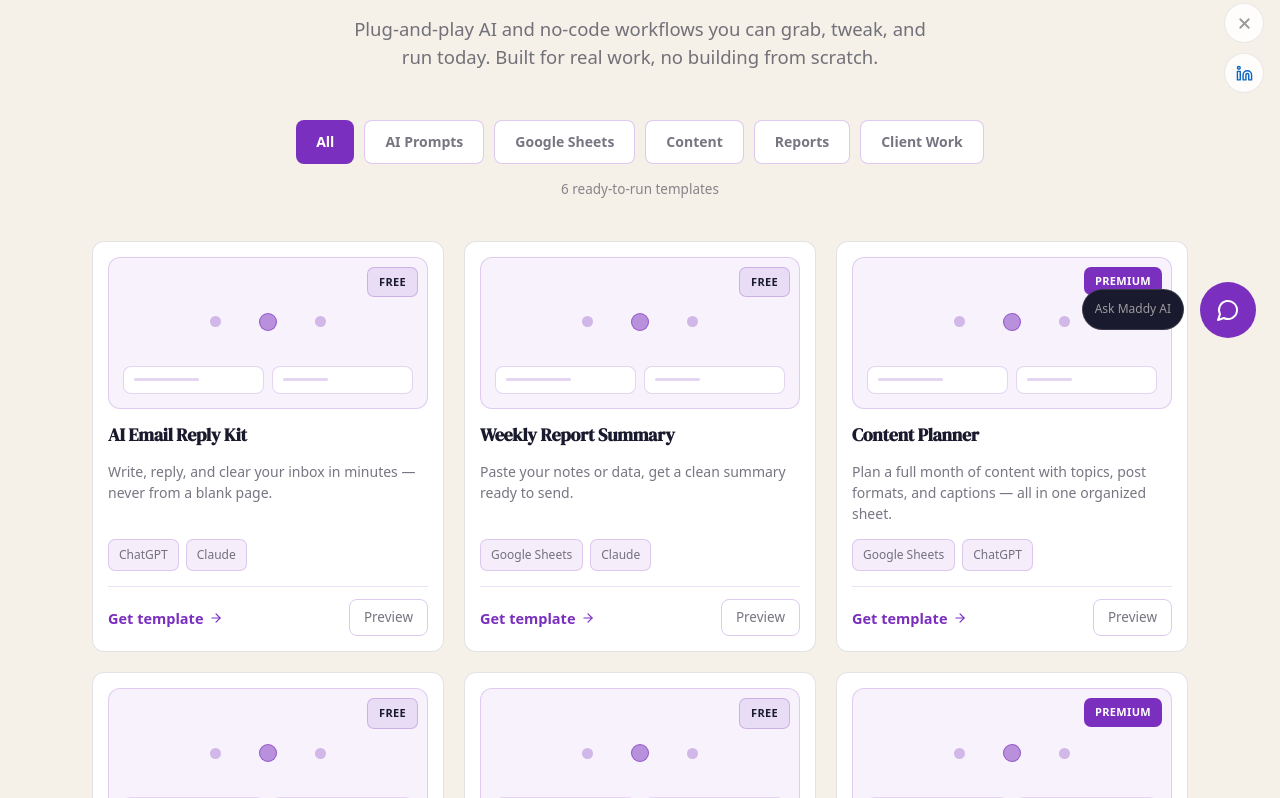
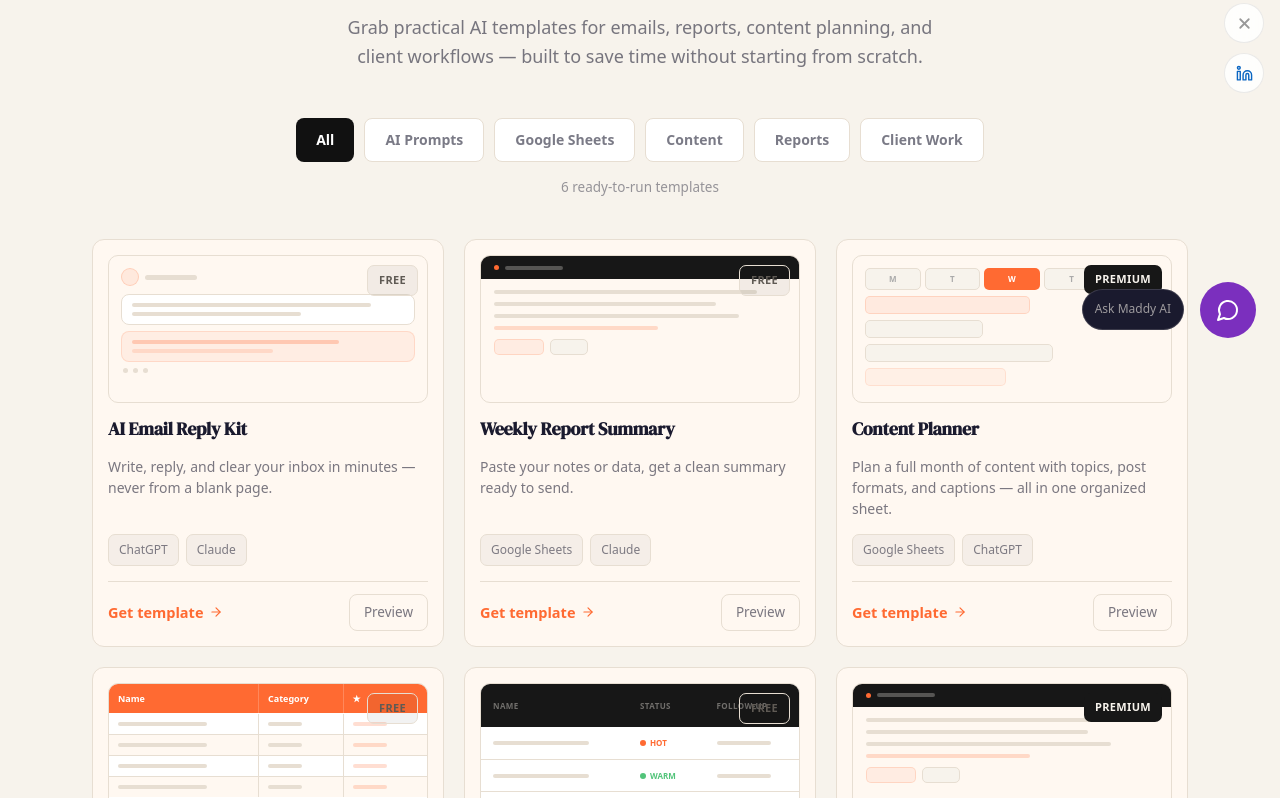
Before and after one commit to maddyzohadi/maddy-techie-website, a Next.js app: page /contact/templates in a window 1280 px wide. Shown: the part 442-1240 px from the top of the page. Built offline with nearby package versions, Linux system fonts and the light colour scheme.

Commit message:
Improve templates page design

```diff
--- a/app/globals.css
+++ b/app/globals.css
@@ -268,7 +268,7 @@ h3 { font-size: var(--text-h3); }
 }
 
 .template-card:hover {
-  border-color: rgba(26, 26, 46, 0.25);
+  border-color: rgba(255, 106, 50, 0.38);
 }
 
 /* --- Liquid Glass ----------------------------------------- */
--- a/components/ResourcesSection.tsx
+++ b/components/ResourcesSection.tsx
@@ -143,59 +143,159 @@ const FA_CATEGORY_LABELS: Record<string, string> = {
 }
 
 // ── Thumbnail ──────────────────────────────────────────────────────────────
-function Thumbnail() {
-  return (
-    <div
-      style={{
-        height: '152px',
-        borderRadius: '12px',
+function Thumbnail({ cat }: { cat: string }) {
+  const base: React.CSSProperties = {
+    height: '148px',
+    borderRadius: '10px',
     overflow: 'hidden',
     position: 'relative',
-        background: 'rgba(123,47,190,0.06)',
-        border: '0.5px solid rgba(123,47,190,0.20)',
+    background: '#FFF8F1',
+    border: '0.5px solid #E7DED2',
     flexShrink: 0,
-      }}
-    >
-      <div
-        aria-hidden
-        style={{
-          position: 'absolute',
-          top: '55px',
-          left: 0, right: 0,
-          display: 'flex',
-          alignItems: 'center',
-          justifyContent: 'center',
-          gap: '38px',
-        }}
-      >
-        <div style={{ width: '11px', height: '11px', borderRadius: '50%', background: 'rgba(123,47,190,0.30)' }} />
-        <div style={{ width: '18px', height: '18px', borderRadius: '50%', background: 'rgba(123,47,190,0.50)', border: '0.5px solid rgba(123,47,190,0.60)' }} />
-        <div style={{ width: '11px', height: '11px', borderRadius: '50%', background: 'rgba(123,47,190,0.30)' }} />
+  }
+
+  if (cat === 'AI Prompts') {
+    return (
+      <div style={base} aria-hidden>
+        <div style={{ padding: '12px', display: 'flex', flexDirection: 'column', gap: '6px', height: '100%' }}>
+          <div style={{ display: 'flex', alignItems: 'center', gap: '6px', marginBottom: '2px' }}>
+            <div style={{ width: 18, height: 18, borderRadius: '50%', background: 'rgba(255,106,50,0.10)', border: '0.5px solid rgba(255,106,50,0.22)', flexShrink: 0 }} />
+            <div style={{ height: 5, width: 52, borderRadius: 3, background: '#E7DED2' }} />
           </div>
-      <div
-        aria-hidden
-        style={{
-          position: 'absolute',
-          bottom: '14px', left: '14px', right: '14px',
-          display: 'flex', gap: '8px',
-        }}
-      >
-        {[{ w: '55%' }, { w: '38%' }].map((c, i) => (
+          <div style={{ background: '#FFFFFF', border: '0.5px solid #E7DED2', borderRadius: 8, padding: '8px 10px' }}>
+            <div style={{ height: 4, borderRadius: 3, background: '#E7DED2', width: '88%', marginBottom: 5 }} />
+            <div style={{ height: 4, borderRadius: 3, background: '#E7DED2', width: '62%' }} />
+          </div>
+          <div style={{ background: 'rgba(255,106,50,0.07)', border: '0.5px solid rgba(255,106,50,0.16)', borderRadius: 8, padding: '8px 10px' }}>
+            <div style={{ height: 4, borderRadius: 3, background: 'rgba(255,106,50,0.28)', width: '76%', marginBottom: 5 }} />
+            <div style={{ height: 4, borderRadius: 3, background: 'rgba(255,106,50,0.16)', width: '52%' }} />
+          </div>
+          <div style={{ display: 'flex', gap: 5, paddingLeft: 2 }}>
+            {[0, 1, 2].map((i) => (
+              <div key={i} style={{ width: 5, height: 5, borderRadius: '50%', background: '#E7DED2' }} />
+            ))}
+          </div>
+        </div>
+      </div>
+    )
+  }
+
+  if (cat === 'Reports') {
+    return (
+      <div style={base} aria-hidden>
+        <div style={{ display: 'flex', flexDirection: 'column', height: '100%' }}>
+          <div style={{ background: '#171717', padding: '9px 13px', display: 'flex', alignItems: 'center', gap: 6 }}>
+            <div style={{ width: 5, height: 5, borderRadius: '50%', background: '#FF6A32', flexShrink: 0 }} />
+            <div style={{ height: 4, width: 58, borderRadius: 3, background: 'rgba(247,243,236,0.28)' }} />
+          </div>
+          <div style={{ padding: '11px 13px', display: 'flex', flexDirection: 'column', gap: 8, flex: 1 }}>
+            {[90, 76, 84, 56].map((w, i) => (
+              <div key={i} style={{ height: 4, borderRadius: 3, background: i === 3 ? 'rgba(255,106,50,0.22)' : '#E7DED2', width: `${w}%` }} />
+            ))}
+            <div style={{ display: 'flex', gap: 6, marginTop: 1 }}>
+              <div style={{ background: 'rgba(255,106,50,0.08)', border: '0.5px solid rgba(255,106,50,0.18)', borderRadius: 5, width: 50, height: 16 }} />
+              <div style={{ background: '#F7F3EC', border: '0.5px solid #E7DED2', borderRadius: 5, width: 38, height: 16 }} />
+            </div>
+          </div>
+        </div>
+      </div>
+    )
+  }
+
+  if (cat === 'Content') {
+    return (
+      <div style={base} aria-hidden>
+        <div style={{ padding: '12px', display: 'flex', flexDirection: 'column', gap: 6, height: '100%' }}>
+          <div style={{ display: 'flex', gap: 4 }}>
+            {(['M', 'T', 'W', 'T', 'F'] as const).map((d, i) => (
               <div
                 key={i}
                 style={{
-              flex: 1, height: '28px',
-              borderRadius: '8px',
-              background: '#FFFFFF',
-              border: '0.5px solid rgba(123,47,190,0.20)',
-              padding: '0 10px',
+                  flex: 1, height: 22, borderRadius: 5,
+                  background: i === 2 ? '#FF6A32' : '#F7F3EC',
+                  border: `0.5px solid ${i === 2 ? 'rgba(255,106,50,0.42)' : '#E7DED2'}`,
+                  display: 'flex', alignItems: 'center', justifyContent: 'center',
+                }}
+              >
+                <span style={{ fontSize: '8px', fontFamily: 'system-ui', fontWeight: 700, color: i === 2 ? '#fff' : '#aaa' }}>{d}</span>
+              </div>
+            ))}
+          </div>
+          {[
+            ['rgba(255,106,50,0.09)', 'rgba(255,106,50,0.18)', '56%'],
+            ['#F7F3EC', '#E7DED2', '40%'],
+            ['#F7F3EC', '#E7DED2', '64%'],
+            ['rgba(255,106,50,0.05)', 'rgba(255,106,50,0.13)', '48%'],
+          ].map(([bg, border, w], i) => (
+            <div key={i} style={{ height: 18, borderRadius: 5, background: bg, border: `0.5px solid ${border}`, width: w }} />
+          ))}
+        </div>
+      </div>
+    )
+  }
+
+  if (cat === 'Google Sheets') {
+    return (
+      <div style={{ ...base, background: '#FFFFFF' }} aria-hidden>
+        <div style={{ display: 'flex', borderBottom: '0.5px solid rgba(255,255,255,0.22)' }}>
+          {(['Name', 'Category', '★'] as const).map((h, i) => (
+            <div
+              key={i}
+              style={{
+                flex: i === 0 ? 2 : 1,
+                padding: '7px 9px',
+                background: '#FF6A32',
+                borderRight: i < 2 ? '0.5px solid rgba(255,255,255,0.20)' : 'none',
                 display: 'flex', alignItems: 'center',
               }}
             >
-            <div style={{ width: c.w, height: '3px', borderRadius: '2px', background: 'rgba(123,47,190,0.20)' }} />
+              <span style={{ fontSize: '9px', fontFamily: 'system-ui', fontWeight: 700, color: '#fff' }}>{h}</span>
             </div>
           ))}
         </div>
+        {[0, 1, 2, 3].map((ri) => (
+          <div key={ri} style={{ display: 'flex', borderBottom: ri < 3 ? '0.5px solid #E7DED2' : 'none', background: ri % 2 === 0 ? '#FFFFFF' : '#FFF8F1' }}>
+            {[2, 1, 1].map((flex, ci) => (
+              <div key={ci} style={{ flex, padding: '8px 9px', borderRight: ci < 2 ? '0.5px solid #E7DED2' : 'none', display: 'flex', alignItems: 'center' }}>
+                <div style={{ height: 4, borderRadius: 2, background: ci === 2 ? 'rgba(255,106,50,0.22)' : '#E7DED2', width: ci === 0 ? '68%' : '52%' }} />
+              </div>
+            ))}
+          </div>
+        ))}
+      </div>
+    )
+  }
+
+  // Client Work (default)
+  const statuses = [
+    { color: '#FF6A32', label: 'HOT' },
+    { color: '#52C47A', label: 'WARM' },
+    { color: '#B8B0A7', label: 'cold' },
+  ]
+  return (
+    <div style={{ ...base, background: '#FFFFFF' }} aria-hidden>
+      <div style={{ background: '#171717', padding: '8px 12px', display: 'flex', gap: 6 }}>
+        {(['Name', 'Status', 'Follow-up'] as const).map((h, i) => (
+          <div key={i} style={{ flex: i === 0 ? 2 : 1 }}>
+            <span style={{ fontSize: '8px', fontFamily: 'system-ui', fontWeight: 700, color: 'rgba(247,243,236,0.40)', textTransform: 'uppercase', letterSpacing: '0.05em' }}>{h}</span>
+          </div>
+        ))}
+      </div>
+      {statuses.map((s, ri) => (
+        <div key={ri} style={{ display: 'flex', padding: '9px 12px', borderBottom: '0.5px solid #E7DED2', alignItems: 'center', gap: 6, background: '#FFFFFF' }}>
+          <div style={{ flex: 2 }}>
+            <div style={{ height: 4, borderRadius: 2, background: '#E7DED2', width: '68%' }} />
+          </div>
+          <div style={{ flex: 1, display: 'flex', alignItems: 'center', gap: 4 }}>
+            <div style={{ width: 6, height: 6, borderRadius: '50%', background: s.color, flexShrink: 0 }} />
+            <span style={{ fontSize: '8px', fontFamily: 'system-ui', fontWeight: 700, color: s.color, textTransform: 'uppercase' }}>{s.label}</span>
+          </div>
+          <div style={{ flex: 1 }}>
+            <div style={{ height: 4, borderRadius: 2, background: '#E7DED2', width: '78%' }} />
+          </div>
+        </div>
+      ))}
+      <div style={{ flex: 1, background: '#FFF8F1' }} />
     </div>
   )
 }
@@ -228,14 +328,14 @@ function PreviewModal({
       <div
         aria-hidden
         onClick={onClose}
-        style={{ position: 'absolute', inset: 0, background: 'rgba(26,26,46,0.75)', backdropFilter: 'blur(4px)' }}
+        style={{ position: 'absolute', inset: 0, background: 'rgba(17,17,17,0.72)', backdropFilter: 'blur(4px)' }}
       />
 
       <div
         style={{
           position: 'relative', zIndex: 1,
-          background: '#FFFFFF',
-          border: '0.5px solid rgba(123,47,190,0.30)',
+          background: '#FFF8F1',
+          border: '0.5px solid #E7DED2',
           borderRadius: '16px',
           padding: 'clamp(28px, 5vw, 44px)',
           maxWidth: '520px', width: '100%',
@@ -248,8 +348,8 @@ function PreviewModal({
             position: 'absolute', top: '16px', right: '16px',
             width: '36px', height: '36px', borderRadius: '50%',
             display: 'flex', alignItems: 'center', justifyContent: 'center',
-            background: 'rgba(123,47,190,0.08)',
-            border: '0.5px solid rgba(123,47,190,0.25)',
+            background: 'rgba(0,0,0,0.05)',
+            border: '0.5px solid #E7DED2',
             cursor: 'pointer', color: '#1A1A2E',
           }}
         >
@@ -266,8 +366,8 @@ function PreviewModal({
             fontSize: '11px',
             letterSpacing: '.05em',
             ...(tmpl.tier === 'Premium'
-              ? { background: '#7B2FBE', color: '#FFFFFF' }
-              : { background: 'rgba(123,47,190,0.10)', border: '0.5px solid rgba(123,47,190,0.25)', color: '#1A1A2E' }),
+              ? { background: '#171717', color: '#F7F3EC' }
+              : { background: 'rgba(0,0,0,0.05)', border: '0.5px solid #E7DED2', color: '#5F5A54' }),
           }}
         >
           {tierLabel}
@@ -287,7 +387,7 @@ function PreviewModal({
           {tmpl.desc}
         </p>
 
-        <div style={{ height: '0.5px', background: 'rgba(123,47,190,0.15)', marginBottom: '16px' }} />
+        <div style={{ height: '0.5px', background: '#E7DED2', marginBottom: '16px' }} />
 
         <p
           className="font-ui font-semibold"
@@ -311,8 +411,8 @@ function PreviewModal({
                 padding: '5px 11px', borderRadius: '7px',
                 fontSize: '12px', fontWeight: 500,
                 color: 'rgba(26,26,46,0.60)',
-                background: 'rgba(123,47,190,0.08)',
-                border: '0.5px solid rgba(123,47,190,0.25)',
+                background: 'rgba(0,0,0,0.04)',
+                border: '0.5px solid #E7DED2',
               }}
             >
               {tool}
@@ -328,7 +428,7 @@ function PreviewModal({
             width: '100%', padding: '14px 24px',
             borderRadius: '8px', fontSize: '15px',
             color: '#FFFFFF', textDecoration: 'none',
-            background: '#7B2FBE',
+            background: '#FF6A32',
           }}
         >
           {isFa ? 'دریافت قالب' : 'Get template'}
@@ -362,16 +462,16 @@ export default function ResourcesSection() {
       <section
         id="templates"
         className="py-24 md:py-32 relative scroll-mt-24"
-        style={{ background: '#F5F0E8', borderTop: '0.5px solid rgba(123,47,190,0.15)' }}
+        style={{ background: '#F7F3EC', borderTop: '0.5px solid #E7DED2' }}
       >
         <div className="relative z-10 max-w-[1160px] mx-auto px-4 sm:px-6 lg:px-8">
 
           <div className="text-center mb-12">
             <p
               className="font-ui font-bold mb-5"
-              style={{ fontSize: '13px', letterSpacing: '.22em', color: 'rgba(26,26,46,0.50)', textTransform: 'uppercase' }}
+              style={{ fontSize: '12px', letterSpacing: '.20em', color: '#FF6A32', textTransform: 'uppercase' }}
             >
-              {isFa ? 'قالب‌ها' : 'TEMPLATES'}
+              {isFa ? 'قالب‌ها' : 'Ready-to-use systems'}
             </p>
             <h2
               className={`${isFa ? 'font-fa' : 'font-en'} font-extrabold mx-auto mb-5`}
@@ -380,22 +480,22 @@ export default function ResourcesSection() {
                 lineHeight: 1.04,
                 letterSpacing: '-.025em',
                 color: '#1A1A2E',
-                maxWidth: isFa ? '20ch' : '14ch',
+                maxWidth: isFa ? '20ch' : '18ch',
               }}
             >
               {isFa ? (
-                <>با یک سیستم شروع کن، <span style={{ color: 'rgba(26,26,46,0.60)' }}>نه یک صفحه‌ی خالی</span></>
+                <>با یک سیستم شروع کن، <span style={{ color: 'rgba(26,26,46,0.45)' }}>نه یک صفحه‌ی خالی</span></>
               ) : (
-                <>Start with <span style={{ color: 'rgba(26,26,46,0.60)' }}>a system</span>, not a blank page</>
+                <>Ready-to-use AI systems <span style={{ color: 'rgba(26,26,46,0.45)' }}>for everyday work</span></>
               )}
             </h2>
             <p
               className={`${isFa ? 'font-fa' : 'font-ui'} mx-auto`}
-              style={{ fontSize: '18.5px', lineHeight: 1.55, color: 'rgba(26,26,46,0.60)', maxWidth: '600px' }}
+              style={{ fontSize: '18px', lineHeight: 1.6, color: 'rgba(26,26,46,0.58)', maxWidth: '600px' }}
             >
               {isFa
                 ? 'گردش‌کارهای هوش مصنوعی و بدون‌کد آماده که می‌توانی همین امروز بگیری، تنظیم کنی و اجرا کنی. ساخته‌شده برای کار واقعی.'
-                : 'Plug-and-play AI and no-code workflows you can grab, tweak, and run today. Built for real work, no building from scratch.'}
+                : 'Grab practical AI templates for emails, reports, content planning, and client workflows — built to save time without starting from scratch.'}
             </p>
           </div>
 
@@ -411,9 +511,9 @@ export default function ResourcesSection() {
                     padding: '9px 20px',
                     borderRadius: '8px',
                     fontSize: '14px',
-                    border: active ? 'none' : '0.5px solid rgba(123,47,190,0.25)',
-                    background: active ? '#7B2FBE' : '#FFFFFF',
-                    color: active ? '#FFFFFF' : 'rgba(26,26,46,0.60)',
+                    border: active ? 'none' : '0.5px solid #E7DED2',
+                    background: active ? '#111111' : '#FFFFFF',
+                    color: active ? '#FFFFFF' : 'rgba(26,26,46,0.58)',
                   }}
                 >
                   {catLabel(cat)}
@@ -424,7 +524,7 @@ export default function ResourcesSection() {
 
           <p
             className={`${isFa ? 'font-fa' : 'font-ui'} text-center mb-10`}
-            style={{ fontSize: '13.5px', color: 'rgba(26,26,46,0.50)' }}
+            style={{ fontSize: '13.5px', color: 'rgba(26,26,46,0.44)' }}
           >
             {isFa
               ? `${visible.length} قالب آماده`
@@ -449,12 +549,12 @@ export default function ResourcesSection() {
                   gap: '15px',
                   padding: '15px',
                   borderRadius: '12px',
-                  background: '#FFFFFF',
-                  border: '0.5px solid rgba(26,26,46,0.12)',
+                  background: '#FFF8F1',
+                  border: '0.5px solid #E7DED2',
                 }}
               >
                 <div style={{ position: 'relative' }}>
-                  <Thumbnail />
+                  <Thumbnail cat={tmpl.cat} />
                   <span
                     className="font-ui font-bold"
                     style={{
@@ -464,8 +564,8 @@ export default function ResourcesSection() {
                       fontSize: '11px',
                       letterSpacing: '.03em',
                       ...(tmpl.tier === 'Premium'
-                        ? { background: '#7B2FBE', color: '#FFFFFF' }
-                        : { background: 'rgba(123,47,190,0.10)', border: '0.5px solid rgba(123,47,190,0.25)', color: '#1A1A2E' }),
+                        ? { background: '#171717', color: '#F7F3EC' }
+                        : { background: 'rgba(0,0,0,0.05)', border: '0.5px solid #E7DED2', color: '#5F5A54' }),
                     }}
                   >
                     {tierLabel(tmpl.tier)}
@@ -481,7 +581,7 @@ export default function ResourcesSection() {
 
                 <p
                   className={`${isFa ? 'font-fa' : 'font-ui'}`}
-                  style={{ fontSize: '14px', color: 'rgba(26,26,46,0.60)', lineHeight: 1.5, margin: 0, flexGrow: 1 }}
+                  style={{ fontSize: '14px', color: 'rgba(26,26,46,0.58)', lineHeight: 1.5, margin: 0, flexGrow: 1 }}
                 >
                   {tmpl.desc}
                 </p>
@@ -496,9 +596,9 @@ export default function ResourcesSection() {
                         borderRadius: '7px',
                         fontSize: '12px',
                         fontWeight: 500,
-                        color: 'rgba(26,26,46,0.60)',
-                        background: 'rgba(123,47,190,0.08)',
-                        border: '0.5px solid rgba(123,47,190,0.20)',
+                        color: 'rgba(26,26,46,0.55)',
+                        background: 'rgba(0,0,0,0.04)',
+                        border: '0.5px solid #E7DED2',
                       }}
                     >
                       {tool}
@@ -512,13 +612,13 @@ export default function ResourcesSection() {
                     justifyContent: 'space-between',
                     alignItems: 'center',
                     paddingTop: '12px',
-                    borderTop: '0.5px solid rgba(123,47,190,0.15)',
+                    borderTop: '0.5px solid #E7DED2',
                   }}
                 >
                   <a
                     href="#contact"
                     className={`${isFa ? 'font-fa' : 'font-ui'} font-bold inline-flex items-center gap-1.5`}
-                    style={{ fontSize: '14.5px', color: '#7B2FBE', textDecoration: 'none' }}
+                    style={{ fontSize: '14.5px', color: '#FF6A32', textDecoration: 'none' }}
                     onClick={(e) => e.stopPropagation()}
                   >
                     {isFa ? 'دریافت قالب' : 'Get template'}
@@ -527,20 +627,20 @@ export default function ResourcesSection() {
                   <button
                     className={`${isFa ? 'font-fa' : 'font-ui'} cursor-pointer transition-colors duration-200`}
                     style={{
-                      fontSize: '13.5px', fontWeight: 500, color: 'rgba(26,26,46,0.60)',
+                      fontSize: '13.5px', fontWeight: 500, color: 'rgba(26,26,46,0.58)',
                       background: 'none',
-                      border: '0.5px solid rgba(123,47,190,0.25)',
+                      border: '0.5px solid #E7DED2',
                       padding: '6px 14px', borderRadius: '8px',
                     }}
                     onMouseEnter={(e) => {
                       const el = e.currentTarget as HTMLButtonElement
-                      el.style.color = '#1A1A2E'
-                      el.style.borderColor = 'rgba(123,47,190,0.55)'
+                      el.style.color = '#FF6A32'
+                      el.style.borderColor = 'rgba(255,106,50,0.40)'
                     }}
                     onMouseLeave={(e) => {
                       const el = e.currentTarget as HTMLButtonElement
-                      el.style.color = 'rgba(26,26,46,0.60)'
-                      el.style.borderColor = 'rgba(123,47,190,0.25)'
+                      el.style.color = 'rgba(26,26,46,0.58)'
+                      el.style.borderColor = '#E7DED2'
                     }}
                     onClick={(e) => {
                       e.stopPropagation()
--- a/messages/en.json
+++ b/messages/en.json
@@ -269,8 +269,8 @@
   },
   "cta": {
     "badge": "Ready when you are",
-    "title": "Turn AI into",
-    "titleHighlight": "a simple system for your work",
+    "title": "Turn daily work into",
+    "titleHighlight": "simple AI systems",
     "subtitle": "Start with a free template, learn the basics, or get help building your first workflow.",
     "emailPlaceholder": "Enter your email",
     "joinWaitlist": "Join Waitlist",
```
Lines whose indentation alone changed are shown as unchanged.
